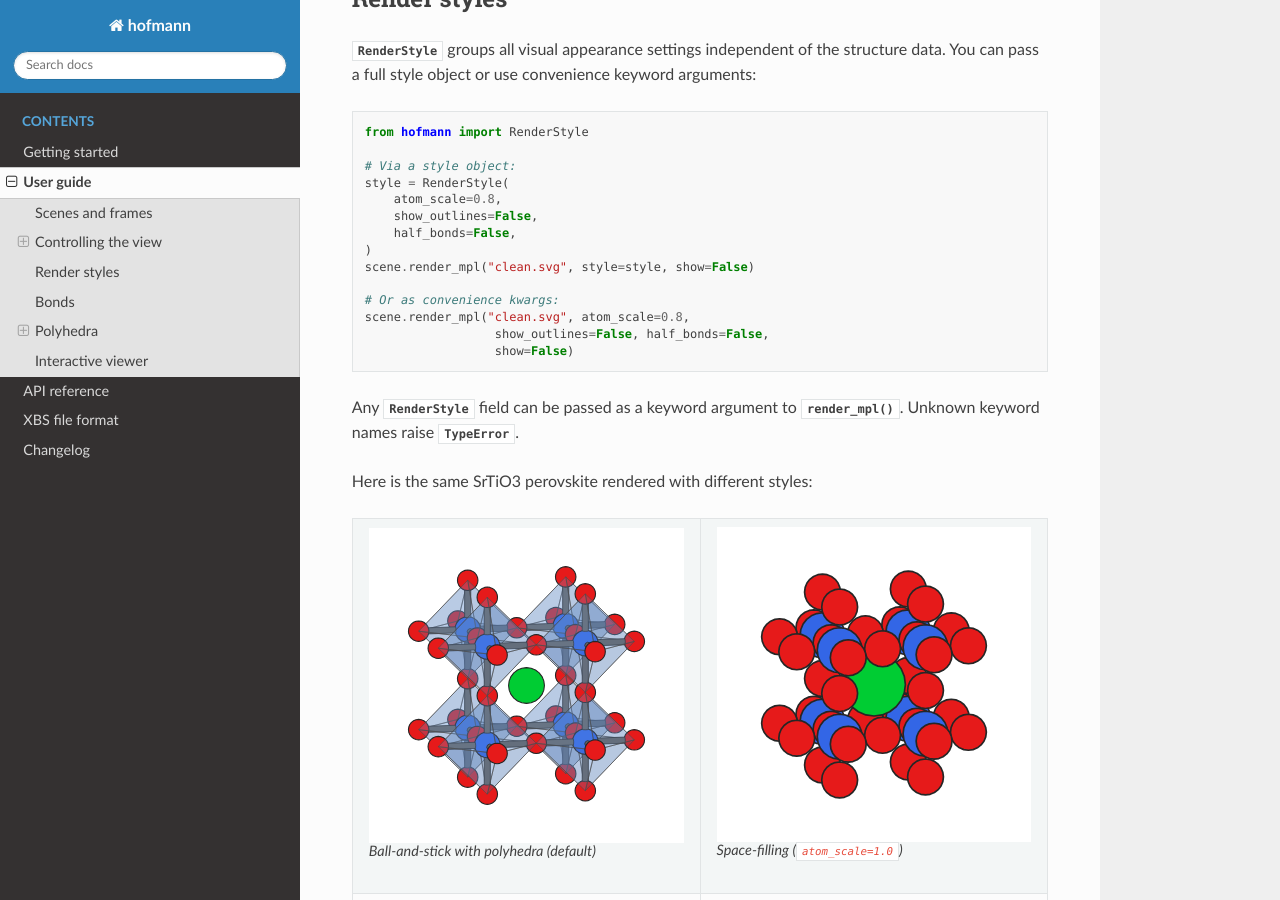
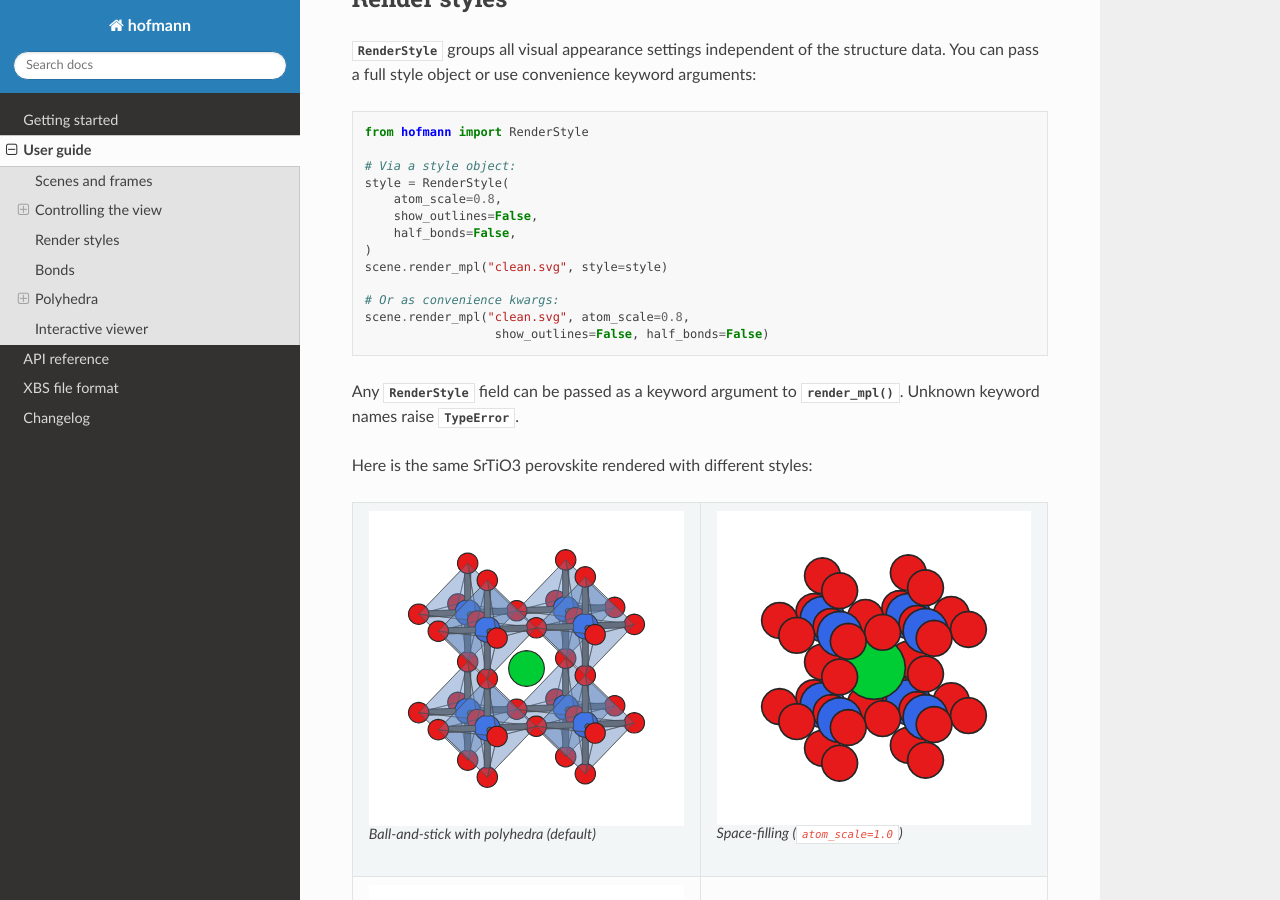
Before and after one commit to bjmorgan/hofmann, a Sphinx documentation site: the page built from docs/user-guide.rst, in a window 1280 px wide and 900 px high, scrolled down 1609 px. Built offline with Sphinx 7.4.7 and the Read the Docs theme 3.1.0, drawn with Linux system fonts in a browser that asks for light colours.

Commit message:
Infer show from output in render_mpl and hide index toctree
render_mpl now defaults to show=True when no output path is given and
show=False when saving to a file, removing the need for show=False
boilerplate in every save call. The explicit show parameter remains
available as an override.

Also hide the toctree on the docs front page since the sidebar already
provides navigation.

```diff
--- a/docs/_static/generate_images.py
+++ b/docs/_static/generate_images.py
@@ -132,18 +132,18 @@ def llzo_scene() -> StructureScene:
 def main() -> None:
     # CH4 -- simple ball-and-stick
     ch4 = ch4_scene()
-    ch4.render_mpl(OUT / "ch4.svg", show=False, figsize=(4, 4), dpi=150)
+    ch4.render_mpl(OUT / "ch4.svg", figsize=(4, 4), dpi=150)
     print(f"  wrote {OUT / 'ch4.svg'}")
 
     # Si diamond cubic -- pymatgen example
     si = si_scene()
-    si.render_mpl(OUT / "si.svg", show=False, figsize=(4, 4), dpi=150)
+    si.render_mpl(OUT / "si.svg", figsize=(4, 4), dpi=150)
     print(f"  wrote {OUT / 'si.svg'}")
 
     # SrTiO3 perovskite with polyhedra -- hero image
     perov = perovskite_scene()
     perov.render_mpl(
-        OUT / "perovskite.svg", show=False,
+        OUT / "perovskite.svg",
         figsize=(6, 6), dpi=150, half_bonds=False,
         slab_clip_mode="include_whole",
     )
@@ -151,14 +151,14 @@ def main() -> None:
 
     # Style variations for user guide
     perov.render_mpl(
-        OUT / "perovskite_spacefill.svg", show=False,
+        OUT / "perovskite_spacefill.svg",
         figsize=(4, 4), dpi=150, atom_scale=1.0,
         show_bonds=False, show_polyhedra=False,
     )
     print(f"  wrote {OUT / 'perovskite_spacefill.svg'}")
 
     perov.render_mpl(
-        OUT / "perovskite_no_outlines.svg", show=False,
+        OUT / "perovskite_no_outlines.svg",
         figsize=(4, 4), dpi=150, half_bonds=False,
         show_outlines=False, slab_clip_mode="include_whole",
     )
@@ -177,7 +177,7 @@ def main() -> None:
         arc_segments=12,
     )
     llzo.render_mpl(
-        OUT / "llzo.svg", show=False,
+        OUT / "llzo.svg",
         figsize=(5, 5), dpi=150, style=style,
     )
     print(f"  wrote {OUT / 'llzo.svg'}")
--- a/docs/getting-started.rst
+++ b/docs/getting-started.rst
@@ -43,7 +43,7 @@ rules in a simple text format (see :doc:`xbs-format`).
    from hofmann import StructureScene
 
    scene = StructureScene.from_xbs("ch4.bs")
-   scene.render_mpl("ch4.svg", show=False)
+   scene.render_mpl("ch4.svg")
 
 .. image:: _static/ch4.svg
    :width: 320px
@@ -77,7 +77,7 @@ If you have pymatgen installed, you can build a scene directly from a
    bonds = [BondSpec(species=("Si", "Si"), min_length=0.0, max_length=2.8,
                      radius=0.1, colour=0.5)]
    scene = StructureScene.from_pymatgen(structure, bonds, pbc=True)
-   scene.render_mpl("si.pdf", show=False)
+   scene.render_mpl("si.pdf")
 
 .. image:: _static/si.svg
    :width: 320px
--- a/docs/index.rst
+++ b/docs/index.rst
@@ -25,11 +25,11 @@ Quick example
    from hofmann import StructureScene
 
    scene = StructureScene.from_xbs("structure.bs")
-   scene.render_mpl("output.svg", show=False)
+   scene.render_mpl("output.svg")
 
 .. toctree::
    :maxdepth: 2
-   :caption: Contents
+   :hidden:
 
    getting-started
    user-guide
--- a/docs/user-guide.rst
+++ b/docs/user-guide.rst
@@ -102,12 +102,11 @@ or use convenience keyword arguments:
        show_outlines=False,
        half_bonds=False,
    )
-   scene.render_mpl("clean.svg", style=style, show=False)
+   scene.render_mpl("clean.svg", style=style)
 
    # Or as convenience kwargs:
    scene.render_mpl("clean.svg", atom_scale=0.8,
-                     show_outlines=False, half_bonds=False,
-                     show=False)
+                     show_outlines=False, half_bonds=False)
 
 Any :class:`~hofmann.RenderStyle` field can be passed as a keyword
 argument to :meth:`~hofmann.StructureScene.render_mpl`.  Unknown
@@ -227,7 +226,7 @@ Open an interactive matplotlib window with mouse rotation and zoom:
 
    # Reuse the adjusted view for static output:
    scene.view = view
-   scene.render_mpl("adjusted.svg", show=False)
+   scene.render_mpl("adjusted.svg")
 
 Left-drag rotates; scroll zooms.  The returned
 :class:`~hofmann.ViewState` captures the final orientation.
```
Also changed, not shown: docs/_static/ch4.svg, docs/_static/llzo.svg, docs/_static/perovskite.svg, docs/_static/perovskite_no_outlines.svg, docs/_static/perovskite_spacefill.svg, docs/_static/si.svg, 5 other files.
